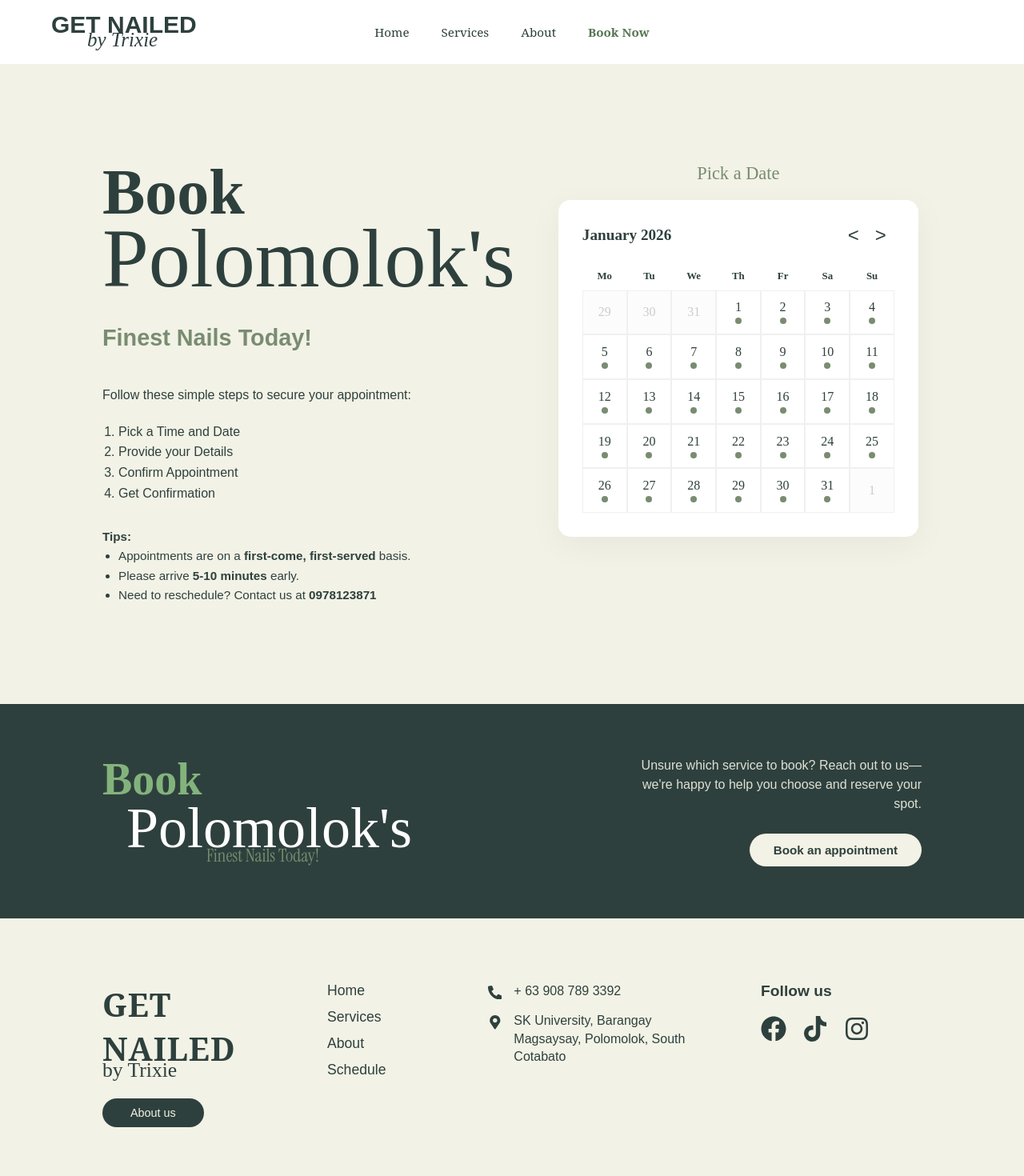
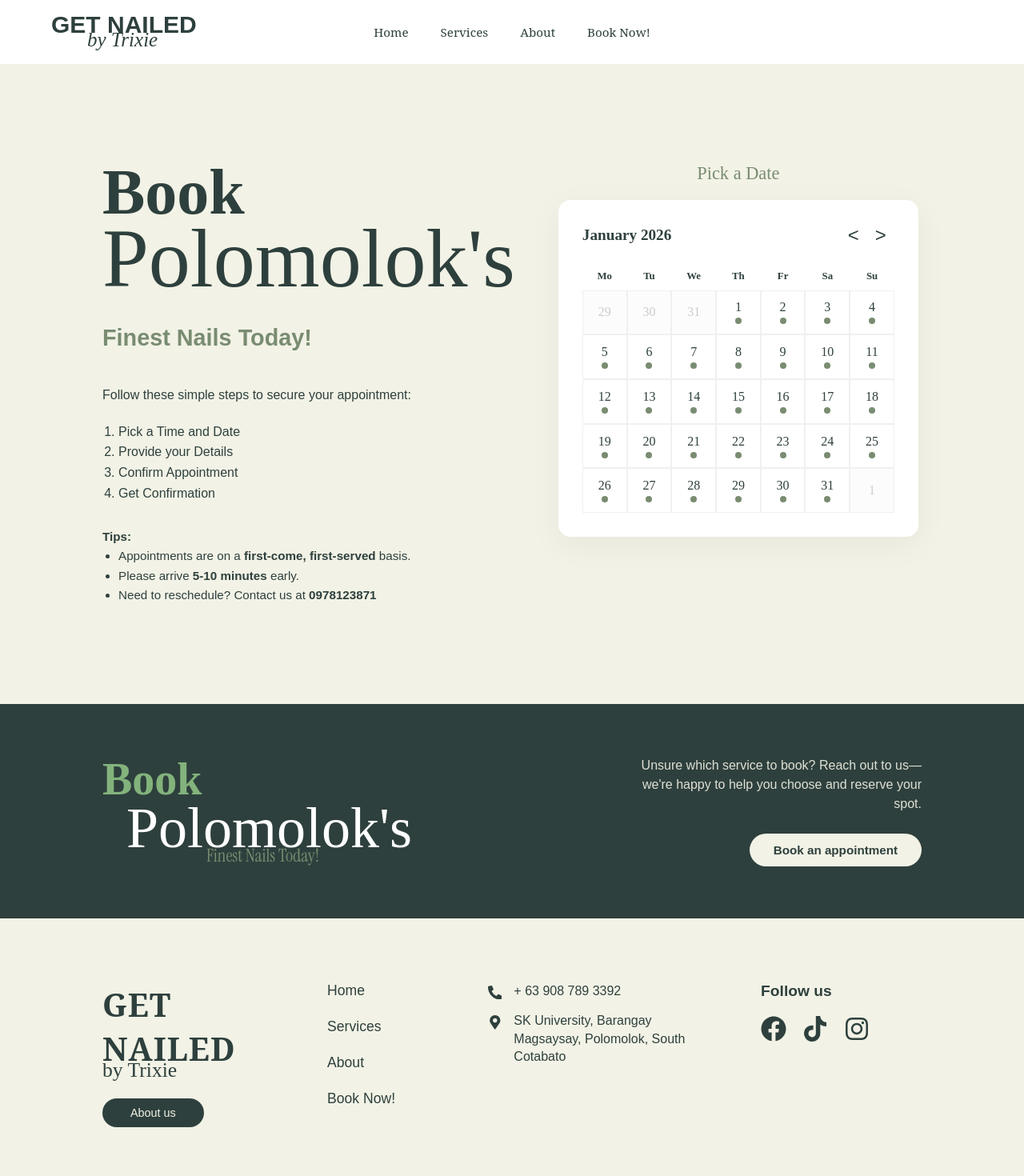
Before and after one commit to TumulakAlexis/get-nailed-by-trixie, a React (Vite) app: page /book in a window 1280 px wide. Shown: the top 1470 px of the page at 80% size. Built offline with nearby package versions, Linux system fonts and the light colour scheme; no server answers; a web font is replaced by a local one.

Commit message:
link fixes

```diff
--- a/src/about-page/about1.jsx
+++ b/src/about-page/about1.jsx
@@ -12,10 +12,6 @@ const About1 = () => {
       <div className="about-content">
         <div className="about-branding">
           <img src={BrandLogo} alt="Get Nailed Branding" className="about-main-logo" />
-          <div className="about-brand-title">
-            <h1>GET NAILED</h1>
-            <span>by Trixie</span>
-          </div>
         </div>
 
         <div className="about-description">
--- a/src/components/footer.css
+++ b/src/components/footer.css
@@ -186,6 +186,31 @@
     margin-right: 55px;
 }
 
+.footer-links {
+    list-style: none;         /* Removes bullet points */
+    padding: 0;
+    margin: 0;
+    display: flex;
+    flex-direction: column;   /* This makes the list vertical */
+    gap: 12px;                /* Adds nice spacing between links */
+    align-items: flex-start;  /* Keeps everything aligned to the left */
+}
+
+.footer-links li {
+    display: block;           /* Ensures each item takes its own line */
+}
+
+.footer-links a,
+.footer-links Link {          /* Targets both standard and React links */
+    text-decoration: none;
+    color: inherit;           /* Or your preferred color */
+    transition: 0.3s ease;
+}
+
+.footer-links a:hover {
+    opacity: 0.7;             /* Quick hover effect */
+}
+
 /* --- RESPONSIVE --- */
 @media (max-width: 900px) {
   .cta-content {
--- a/src/components/footer.jsx
+++ b/src/components/footer.jsx
@@ -1,6 +1,8 @@
 import React from 'react';
 import './footer.css';
 import { FaFacebook, FaTiktok, FaInstagram, FaPhoneAlt, FaMapMarkerAlt } from "react-icons/fa";
+import { Link } from 'react-router-dom';
+import { HashLink } from 'react-router-hash-link/dist/react-router-hash-link.cjs.production';
 
 const Footer = () => {
     return (
@@ -16,7 +18,13 @@ const Footer = () => {
                     </div>
                     <div className="cta-right">
                         <p>Unsure which service to book? Reach out to us—we're happy to help you choose and reserve your spot.</p>
-                        <button className="cta-button">Book an appointment</button>
+                        <Link
+                            to="/book"
+                            style={{ textDecoration: 'none' }}
+                            onClick={() => window.scrollTo({ top: 0, behavior: 'smooth' })}
+                        >
+                            <button className="cta-button">Book an appointment</button>
+                        </Link>
                     </div>
                 </div>
             </div>
@@ -30,16 +38,35 @@ const Footer = () => {
                             <h2 className="footer-brand-name">GET NAILED</h2>
                             <p className="footer-brand-sub">by Trixie</p>
                         </div>
-                        <button className="about-btn">About us</button>
+                        <Link to="/about" onClick={() => window.scrollTo({ top: 0, behavior: 'smooth' })}>
+                            <button className="about-btn">About us</button>
+                        </Link>
                     </div>
 
                     {/* Column 2: Navigation */}
                     <div className="footer-column nav-col">
                         <ul className="footer-links">
-                            <li><a href="#home">Home</a></li>
-                            <li><a href="#services">Services</a></li>
-                            <li><a href="#about">About</a></li>
-                            <li><a href="#schedule">Schedule</a></li>
+                            <li>
+                                <Link to="/" onClick={() => {
+                                    setIsMenuOpen(false);
+                                    window.scrollTo({ top: 0, behavior: 'smooth' });
+                                }}>Home</Link>
+                            </li>
+                            <li>
+                                <HashLink smooth to="/#services">Services</HashLink>
+                            </li>
+                            <li>
+                                <Link to="/about" onClick={() => {
+                                    setIsMenuOpen(false);
+                                    window.scrollTo({ top: 0, behavior: 'smooth' });
+                                }}>About</Link>
+                            </li>
+                            <li>
+                                <Link to="/book" onClick={() => {
+                                    setIsMenuOpen(false);
+                                    window.scrollTo({ top: 0, behavior: 'smooth' });
+                                }}>Book Now!</Link>
+                            </li>
                         </ul>
                     </div>
 
--- a/src/components/header.jsx
+++ b/src/components/header.jsx
@@ -67,13 +67,10 @@ const Header = () => {
                 }}>About</Link>
 
                 {/* Link to your Booking page */}
-                <Link
-                    to="/book"
-                    className="book-now-link"
-                    onClick={() => setIsMenuOpen(false)}
-                >
-                    Book Now
-                </Link>
+                <Link to="/book" onClick={() => {
+                    setIsMenuOpen(false)
+                    window.scrollTo({ top: 0, behavior: 'smooth' });
+                }}>Book Now!</Link>
             </nav>
         </header>
     );
```
